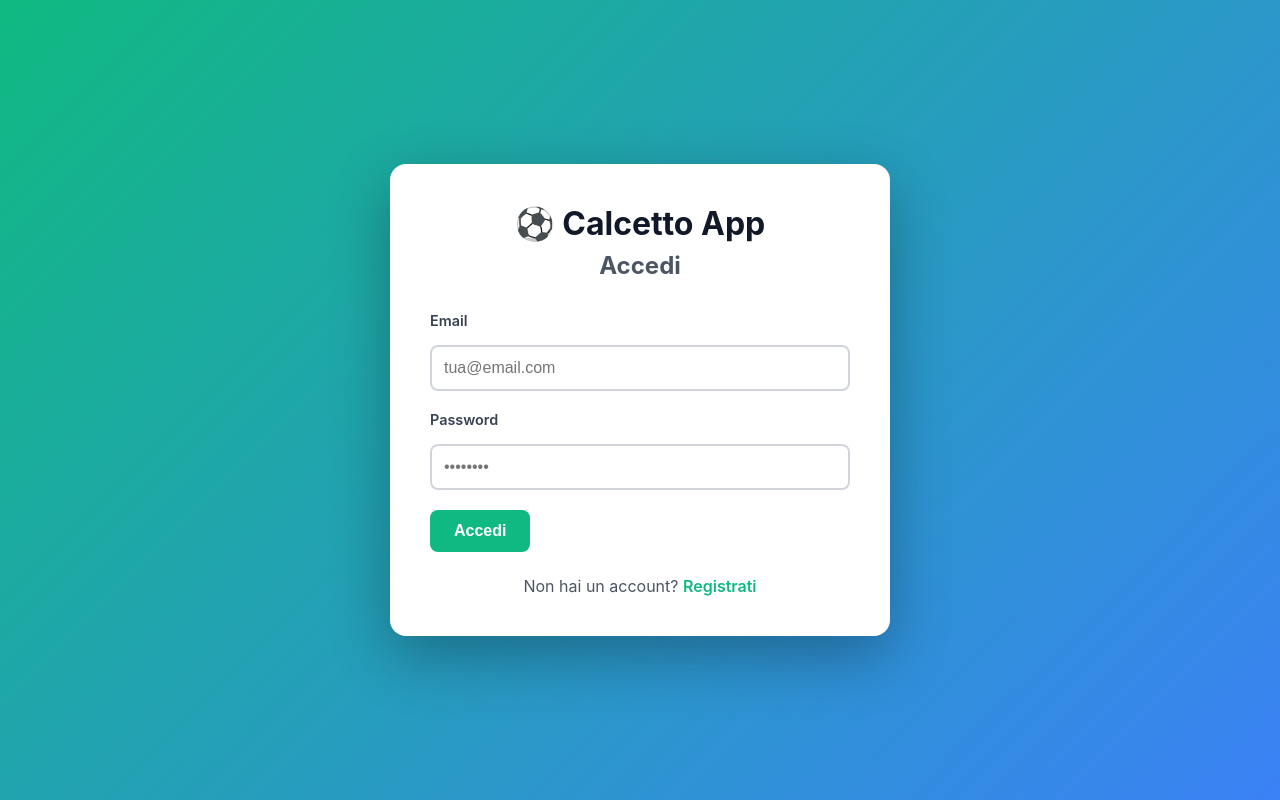
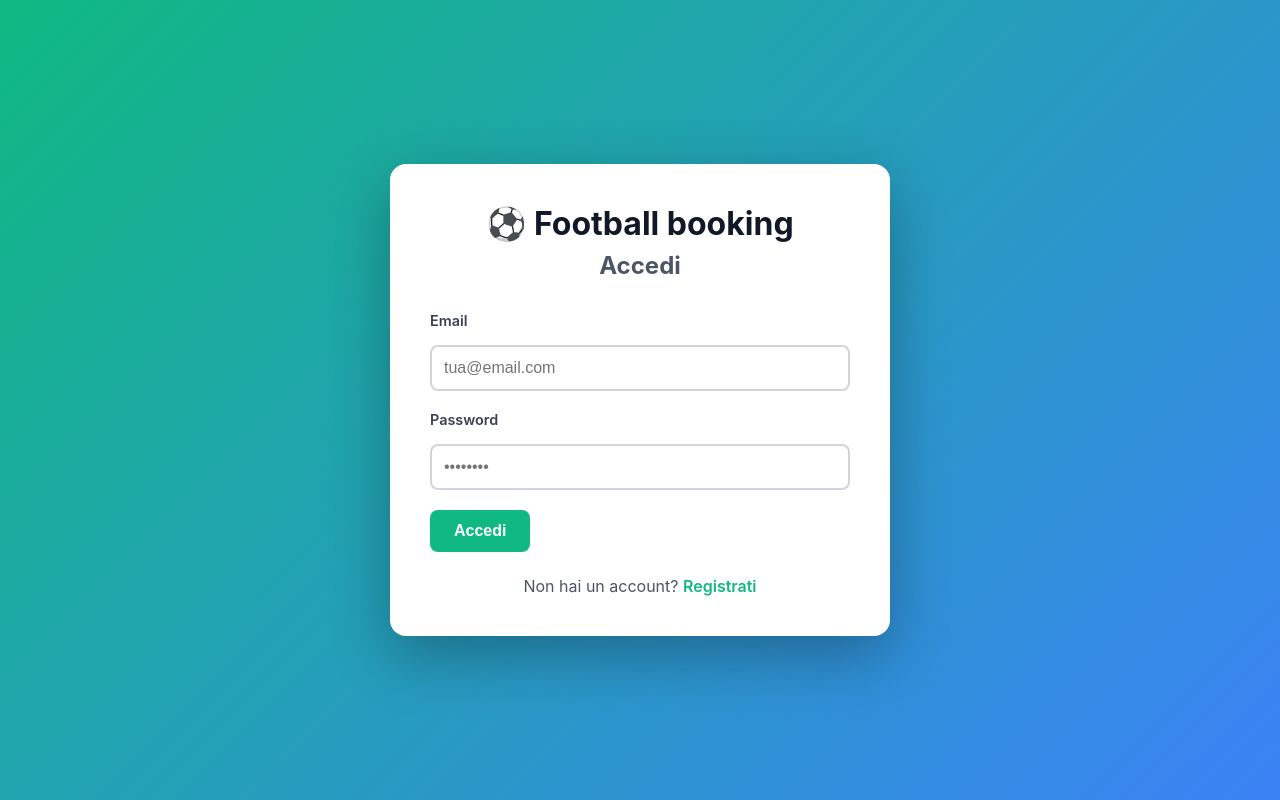
Before and after one commit to pdellibergoli/football_reserv, a React (Vite) app: page /login in a window 1280 px wide. Built offline with nearby package versions, Linux system fonts and the light colour scheme; no server answers.

Commit message:
Update app name from "Calcetto App" to "Football booking" in README and UI components

```diff
--- a/src/pages/Login.jsx
+++ b/src/pages/Login.jsx
@@ -31,7 +31,7 @@ export default function Login() {
     <div className="auth-container">
       <div className="auth-card">
         <div className="auth-header">
-          <h1>⚽ Calcetto App</h1>
+          <h1>⚽ Football booking</h1>
           <h2>Accedi</h2>
         </div>
 
--- a/src/pages/Signup.jsx
+++ b/src/pages/Signup.jsx
@@ -61,7 +61,7 @@ export default function Signup() {
     <div className="auth-container">
       <div className="auth-card">
         <div className="auth-header">
-          <h1>⚽ Calcetto App</h1>
+          <h1>⚽ Football booking</h1>
           <h2>Registrati</h2>
         </div>
 
```
Also changed, not shown: 1 other file (tests, documents, lock files or other folders).
